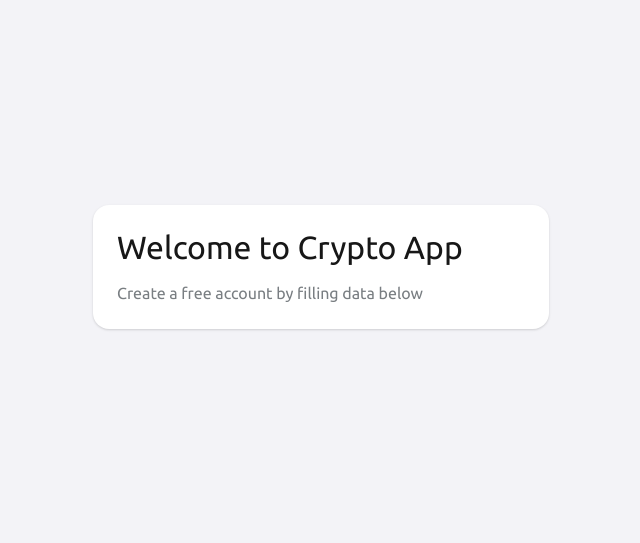
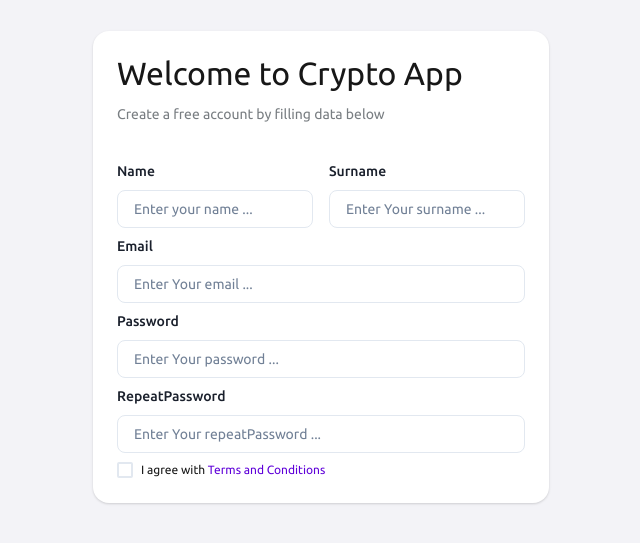
Before and after one commit to AdilAhmedShekhani/CryptoDashboard-Auth, a React (Vite) app in the folder app/: page /signup in a window 1280 px wide. Shown: the part 133-676 px from the top of the page, without its empty margins (319-959 px from the left). Built offline with nearby package versions, Linux system fonts and the light colour scheme.

Commit message:
Signup Form Create & Theme Update

```diff
--- a/app/src/pages/Auth/Signup/Signup.jsx
+++ b/app/src/pages/Auth/Signup/Signup.jsx
@@ -1,4 +1,15 @@
-import { Card, Center, Container, Text } from "@chakra-ui/react";
+import {
+  Card,
+  Center,
+  Checkbox,
+  Container,
+  Flex,
+  FormControl,
+  FormLabel,
+  Input,
+  Stack,
+  Text,
+} from "@chakra-ui/react";
 
 const Signup = () => {
   return (
@@ -9,6 +20,51 @@ const Signup = () => {
           <Text textStyle="p2" color="black.60" mt="4">
             Create a free account by filling data below
           </Text>
+          <Stack mt="10">
+            <Flex gap="4">
+              <FormControl>
+                <FormLabel htmlFor="name">Name</FormLabel>
+                <Input name="name" placeholder="Enter your name ..." />
+              </FormControl>
+              <FormControl>
+                <FormLabel htmlFor="surname">Surname</FormLabel>
+                <Input name="surname" placeholder="Enter Your surname ..." />
+              </FormControl>
+            </Flex>
+            <FormControl>
+              <FormLabel htmlFor="email">Email</FormLabel>
+              <Input
+                name="email"
+                type="email"
+                placeholder="Enter Your email ..."
+              />
+            </FormControl>
+            <FormControl>
+              <FormLabel htmlFor="password">Password</FormLabel>
+              <Input
+                name="password"
+                type="password"
+                placeholder="Enter Your password ..."
+              />
+            </FormControl>
+            <FormControl>
+              <FormLabel htmlFor="repeatPassword">RepeatPassword</FormLabel>
+              <Input
+                name="repeatPassword"
+                type="password"
+                placeholder="Enter Your repeatPassword ..."
+              />
+            </FormControl>
+            <Checkbox>
+              <Text textStyle="p3">
+                I agree with{" "}
+                <Text as="span" color="p.purple">
+                  {" "}
+                  Terms and Conditions
+                </Text>
+              </Text>
+            </Checkbox>
+          </Stack>
         </Card>
       </Center>
     </Container>
--- a/app/src/theme/index.js
+++ b/app/src/theme/index.js
@@ -82,6 +82,22 @@ export const theme = extendTheme(
 
         lineHeight: { base: "20px", md: "22px" },
       },
+      p3: {
+        fontSize: {
+          base: "12px",
+        },
+        color: "p.black",
+
+        lineHeight: { base: "18px" },
+      },
+      p2: {
+        fontSize: {
+          base: "14px",
+        },
+        color: "p.black",
+
+        lineHeight: { base: "14px" },
+      },
     },
 
     fontSizes: {
```
